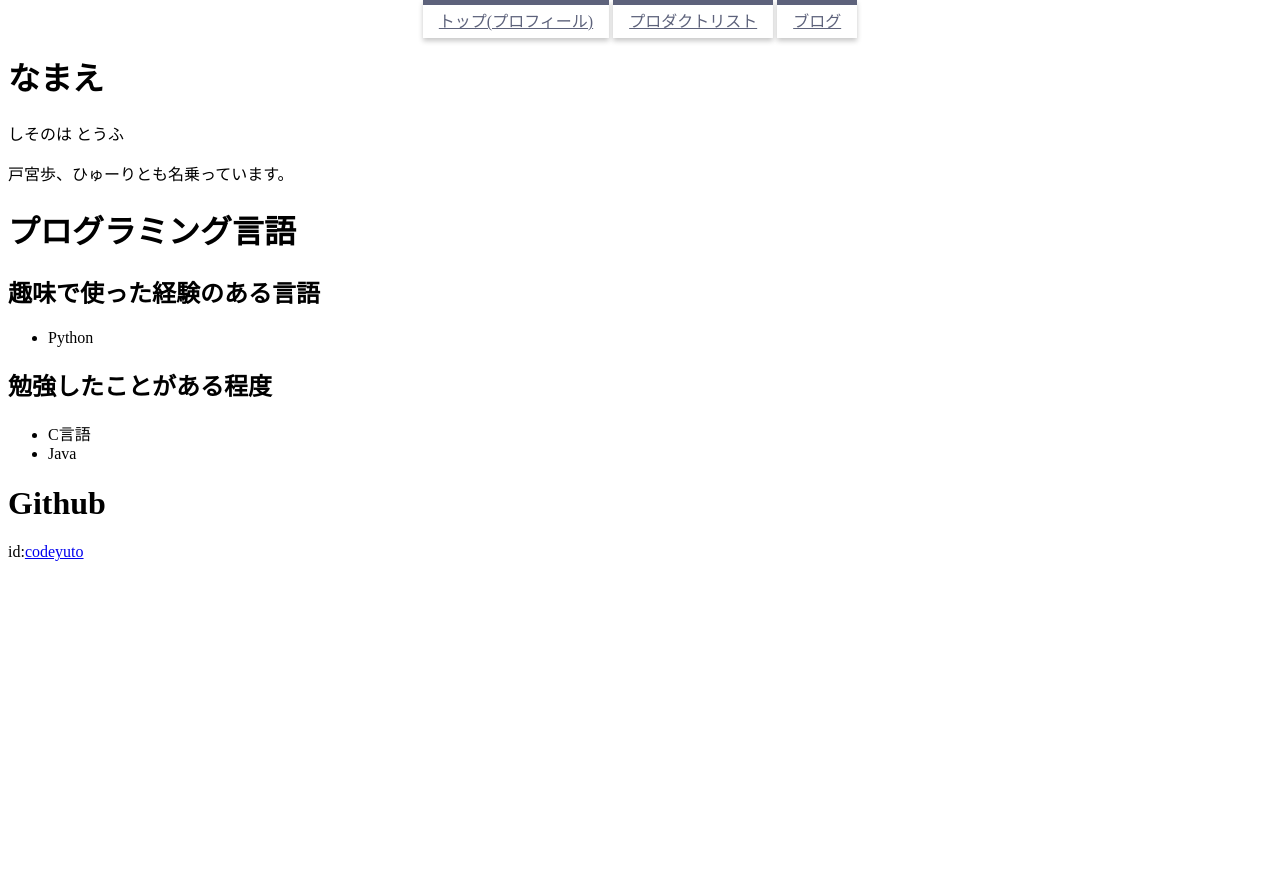
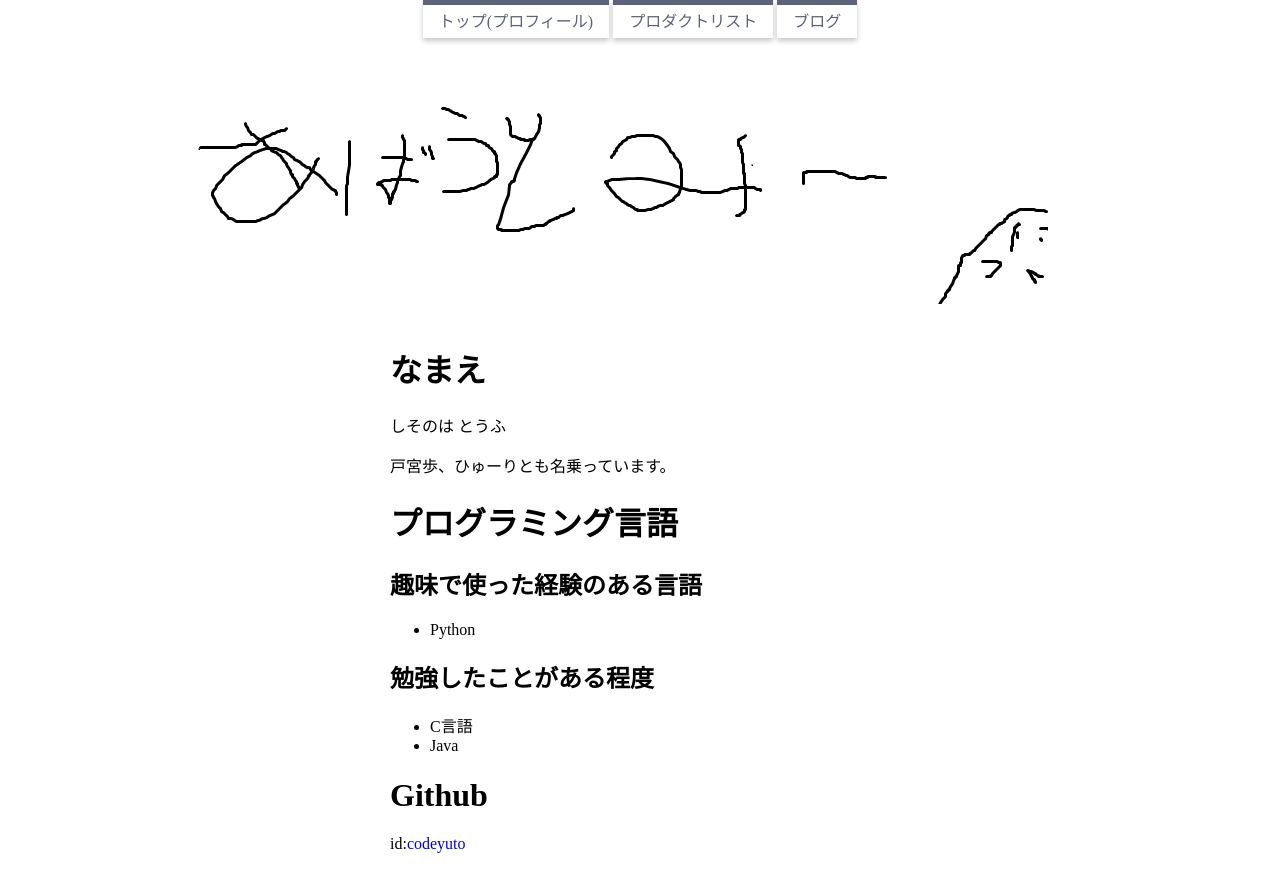
Before and after one commit to codeyuto/portfolio, a plain HTML site: page index.html in a window 1280 px wide. Before the commit the page ends 800 px from the top, so only its background shows below. Drawn offline with Linux system fonts and the light colour scheme.

Commit message:
add title_img

```diff
--- a/index.html
+++ b/index.html
@@ -12,6 +12,12 @@
         <a href="product.html">プロダクトリスト</a>
         <a href="https://heppoko-output.hatenadiary.jp/">ブログ</a>
     </div>
+    <div class="title_img">
+        <img src="aboutme.png"
+        alt="しそのは とうふについて">
+
+    </div>
+    <div class=inner>
 
         <h1>なまえ</h1>
         <p>しそのは とうふ</p>
@@ -29,6 +35,6 @@
         <h1>Github</h1>
         <p>id:<a href="https://github.com/codeyuto">codeyuto</a></p>
 
-
+    </div>
     </body>
 </html>
--- a/style.css
+++ b/style.css
@@ -12,3 +12,16 @@
     border-top: solid 5px #5d627b;
     box-shadow: 0 3px 5px rgba(0, 0, 0, 0.22);
 }
+a{
+	text-decoration: none;
+}
+.inner{
+	width: 80%;
+	margin: 0 auto;
+	max-width: 500px;
+}
+.title_img{
+	padding: 1em;
+	margin : 0 auto
+
+}
```
Also changed, not shown: aboutme.png (added).
